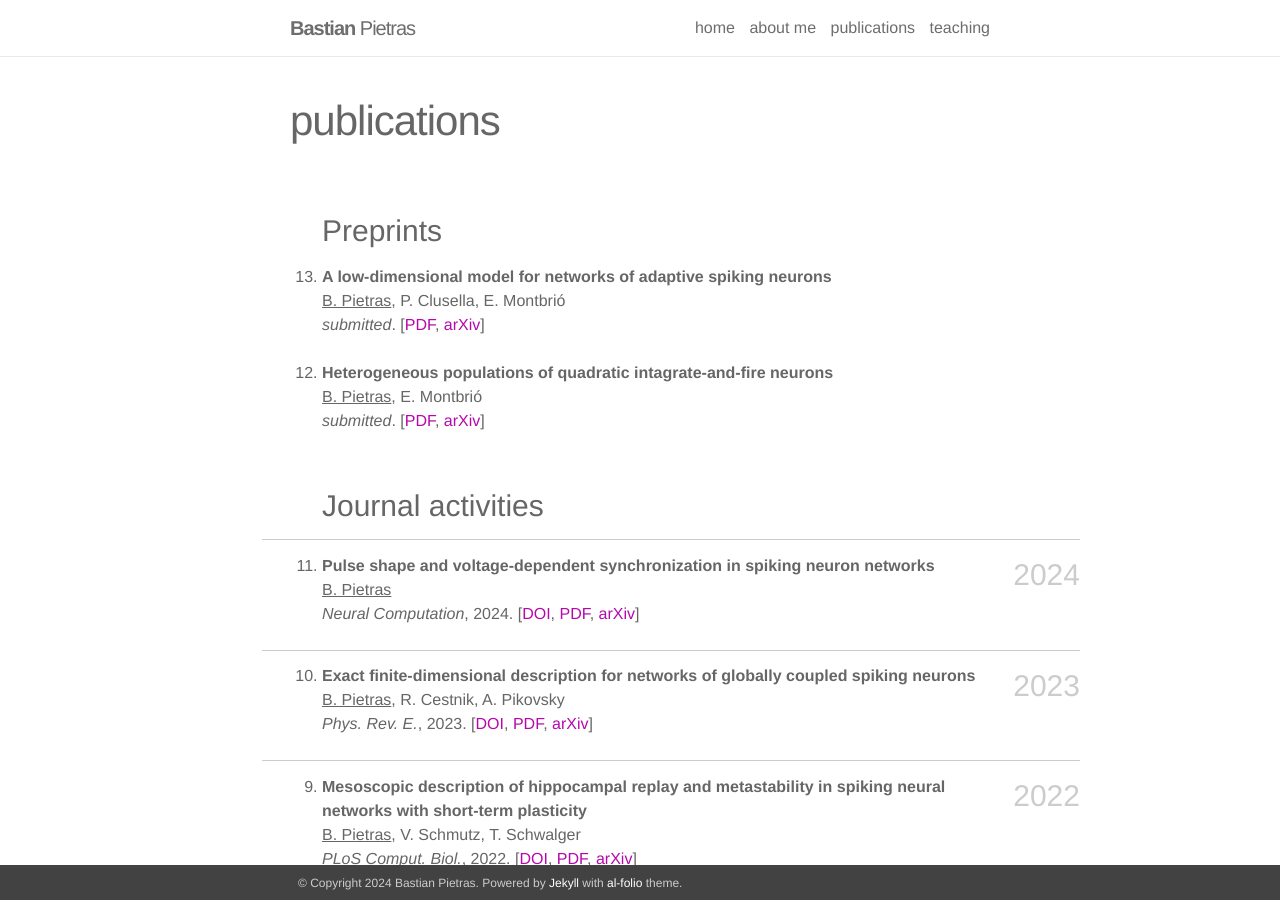
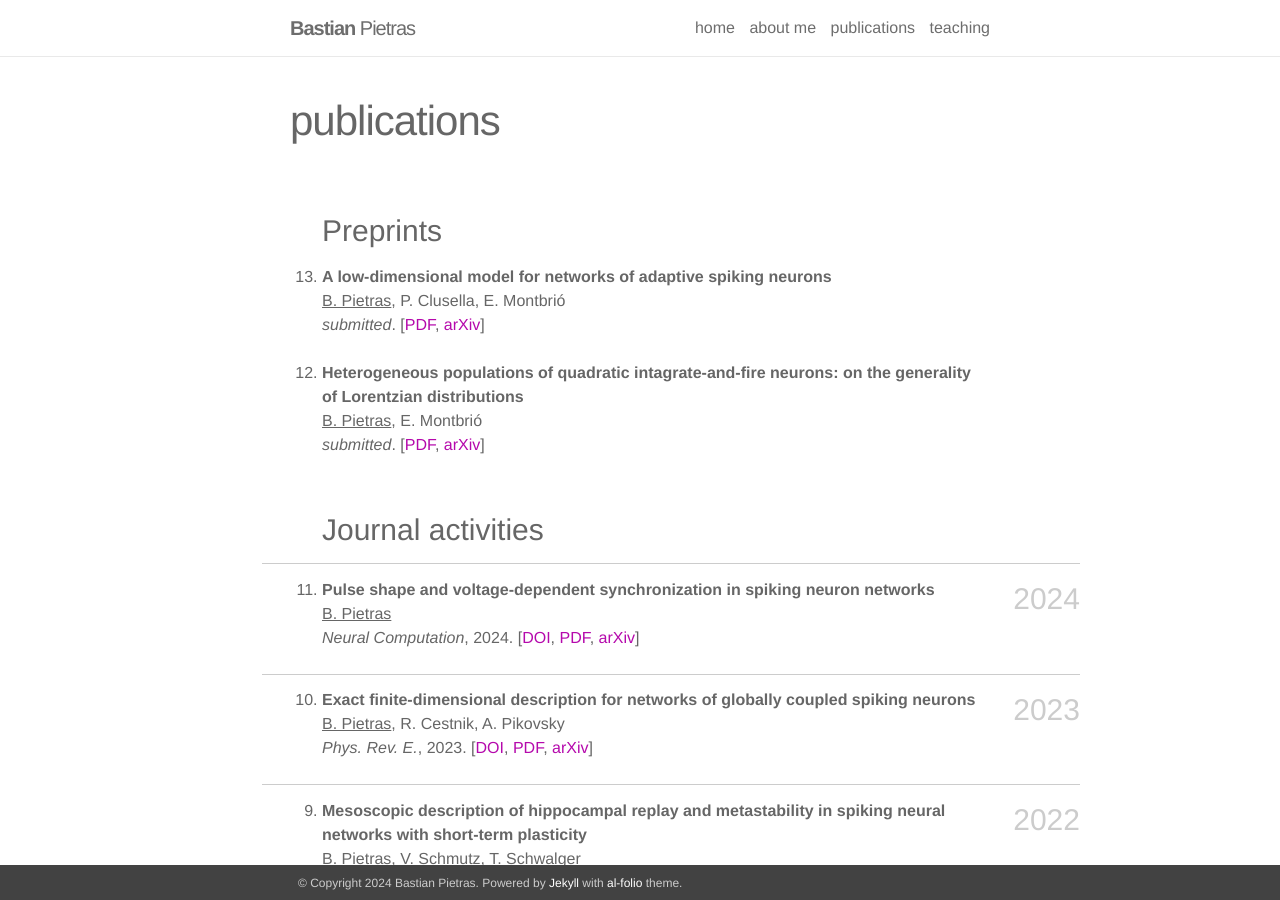
Before and after one commit to BastianPietras/bastianpietras.github.io, a Jekyll site: the page built from _pages/publications.md, in a window 1280 px wide and 900 px high. Built offline with Jekyll 4.4.1, drawn with Linux system fonts in a browser that asks for light colours.

Commit message:
Update publications.md

```diff
--- a/_pages/publications.md
+++ b/_pages/publications.md
@@ -11,11 +11,11 @@
 
    <li> <strong>A low-dimensional model for networks of adaptive spiking neurons</strong><br/>
       <ins>B. Pietras</ins>, P. Clusella, E. Montbri&oacute; <br/>
-      <em>submitted</em>. [<a href="https://bastianpietras.github.io/files/2024_PCM.pdf" target="_self">PDF</a>, <a href=" " target="_self">arXiv</a>]</li><br/>
+      <em>submitted</em>. [<a href="https://bastianpietras.github.io/files/2024_PCM.pdf" target="_self">PDF</a>, <a href="https://arxiv.org/" target="_self">arXiv</a>]</li><br/>
 
-  <li> <strong>Heterogeneous populations of quadratic intagrate-and-fire neurons</strong><br/>
+  <li> <strong>Heterogeneous populations of quadratic intagrate-and-fire neurons: on the generality of Lorentzian distributions</strong><br/>
       <ins>B. Pietras</ins>, E. Montbri&oacute; <br/>
-      <em>submitted</em>. [<a href="https://bastianpietras.github.io/files/2024_PM.pdf" target="_self">PDF</a>, <a href=" " target="_self">arXiv</a>]</li><br/>
+      <em>submitted</em>. [<a href="https://bastianpietras.github.io/files/2024_PM.pdf" target="_self">PDF</a>, <a href="https://arxiv.org/" target="_self">arXiv</a>]</li><br/>
 
 
   <h3>Journal activities</h3>
```
